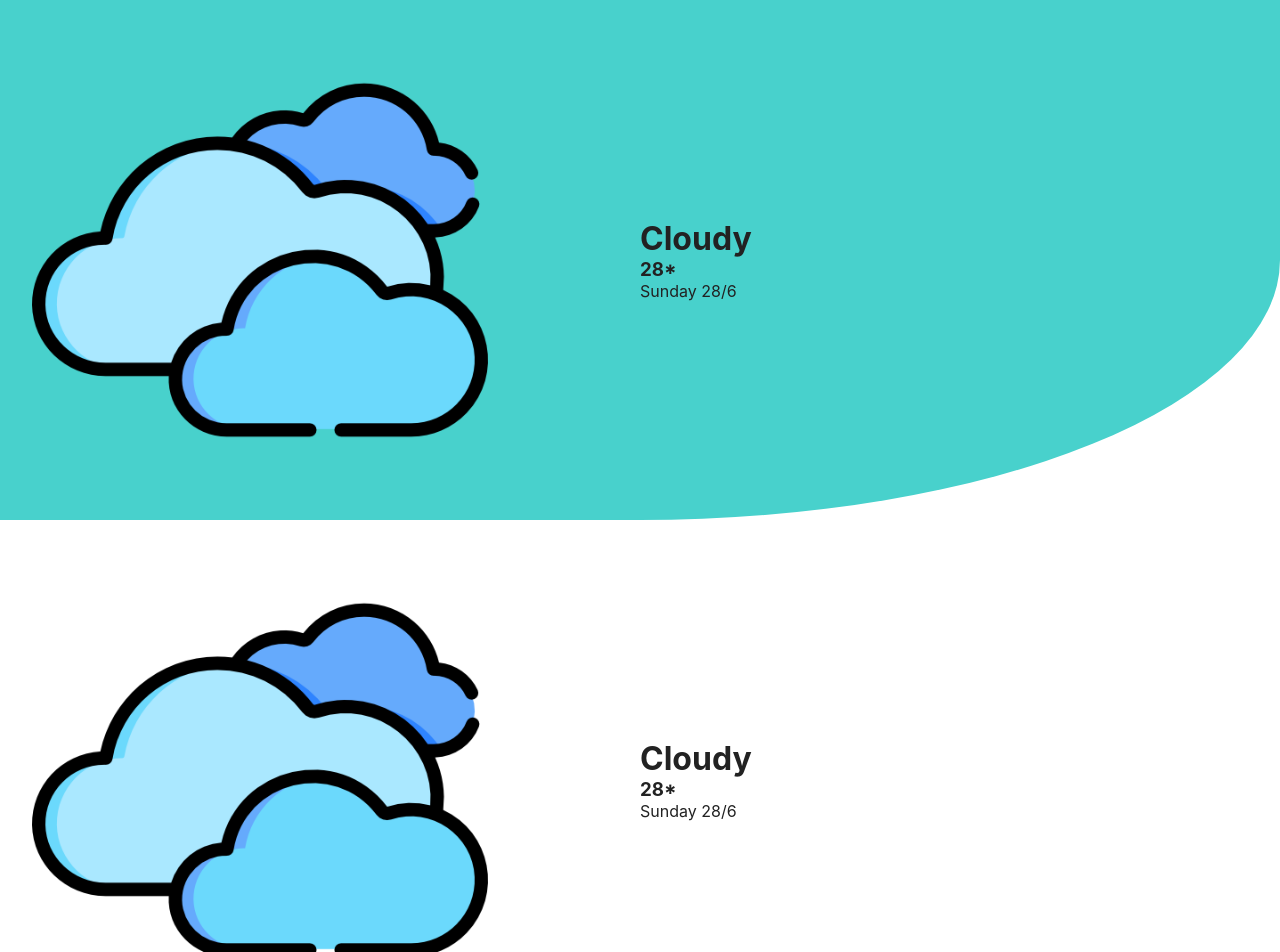
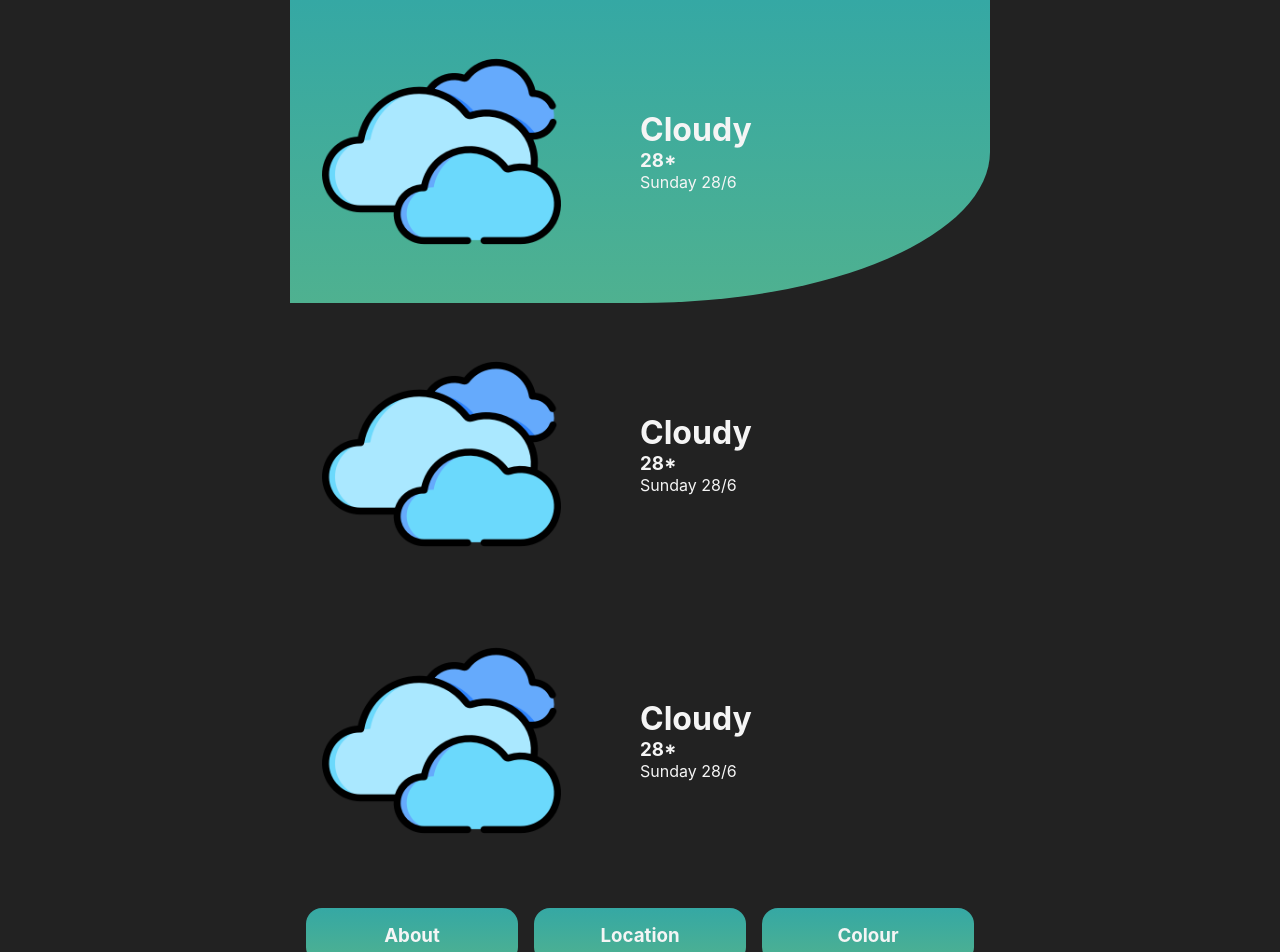
Before and after one commit to ahme-dev/hawr, a React (Vite) app: page / in a window 1280 px wide. Shown: the top 952 px of the page. Built offline with nearby package versions, Linux system fonts and the light colour scheme.

Commit message:
Change default colouring of app

```diff
--- a/src/App.css
+++ b/src/App.css
@@ -1,6 +1,7 @@
 .App {
   height: 100vh;
-  width: 100vw;
+  max-width: 700px;
+  margin: auto;
 
   display: grid;
   grid-template-rows: 2fr 4fr 1fr;
@@ -13,7 +14,7 @@
 }
 
 header {
-  background-color: mediumturquoise;
+  background: linear-gradient(rgb(53, 168, 164), rgb(79, 177, 144));
 
   grid-template-rows: 1fr;
   border-bottom-right-radius: 50%;
--- a/src/components/Button.css
+++ b/src/components/Button.css
@@ -1,6 +1,5 @@
 .Button {
-  background-color: mediumturquoise;
-  color: #222;
+  background: linear-gradient(rgb(53, 168, 164), rgb(79, 177, 144));
 
   border-radius: 1rem;
   padding: 1rem;
--- a/src/components/Day.css
+++ b/src/components/Day.css
@@ -1,6 +1,4 @@
 .Day {
-  color: #222;
-
   border-radius: 0.5rem;
   padding: 1rem;
 
--- a/src/index.css
+++ b/src/index.css
@@ -12,4 +12,7 @@ body {
     sans-serif;
   -webkit-font-smoothing: antialiased;
   -moz-osx-font-smoothing: grayscale;
+
+  background-color: #222;
+  color: whitesmoke;
 }
```
